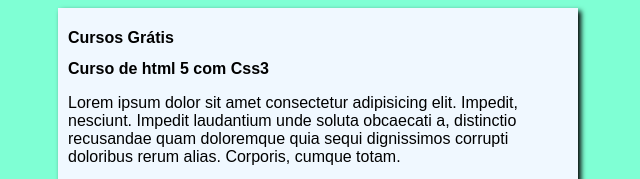
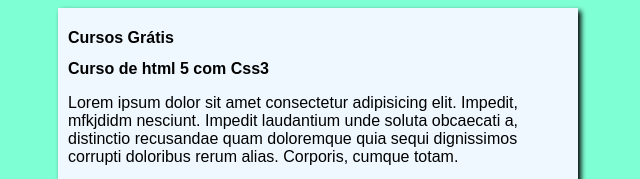
Before and after one commit to marcelo-melodev/projeto---site, a plain HTML site: page index.html in a window 1280 px wide. Shown: the top 179 px of the page, without its empty margins (322-962 px from the left). Drawn offline with Linux system fonts and the light colour scheme.

Commit message:
Update index.html

```diff
--- a/index.html
+++ b/index.html
@@ -13,7 +13,7 @@
     </header>
     <article>
         <h2> Curso de html 5 com Css3</h2>
-        <p>Lorem ipsum dolor sit amet consectetur adipisicing elit. Impedit, nesciunt. Impedit laudantium unde soluta obcaecati a, distinctio recusandae quam doloremque quia sequi dignissimos corrupti doloribus rerum alias. Corporis, cumque totam.</p>
+        <p>Lorem ipsum dolor sit amet consectetur adipisicing elit. Impedit, mfkjdidm nesciunt. Impedit laudantium unde soluta obcaecati a, distinctio recusandae quam doloremque quia sequi dignissimos corrupti doloribus rerum alias. Corporis, cumque totam.</p>
     </article>
     <article>
         <h2>Curso de Java script</h2>
```
